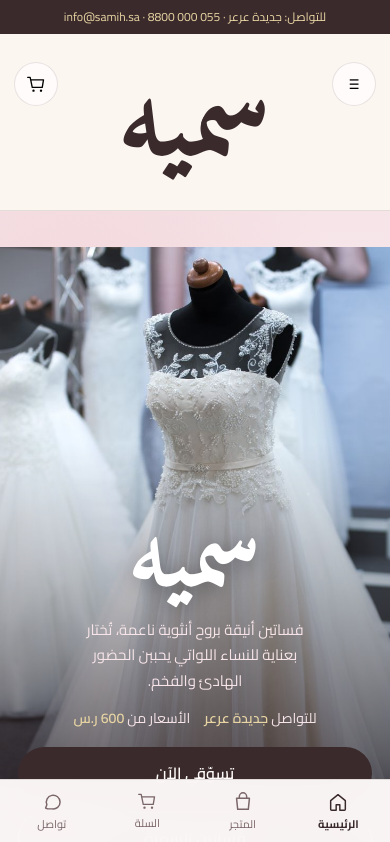
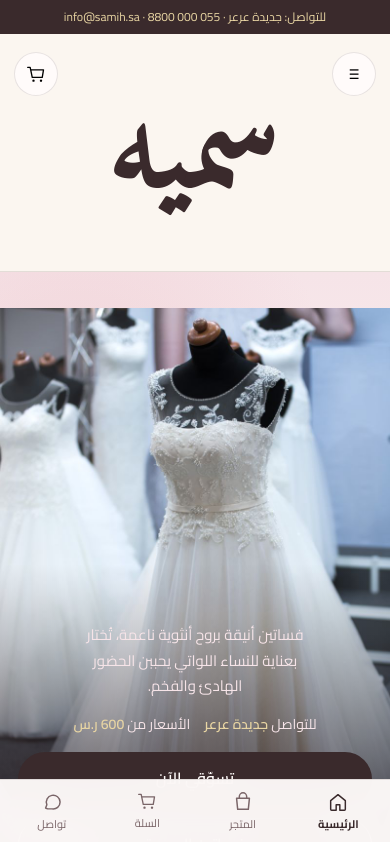
Before and after one commit to ahf88711/samiya, a React (Vite) app: page / in a window 390 px wide. Shown: the top 842 px of the page. Built offline with nearby package versions, Linux system fonts and the light colour scheme.

Commit message:
Make سميه fill the top of the mobile interface

```diff
--- a/src/components/Layout.tsx
+++ b/src/components/Layout.tsx
@@ -86,7 +86,7 @@ export function Layout() {
             الرئيسية
           </NavLink>
           <NavLink to="/shop">المتجر</NavLink>
-          <NavLink to="/about">عن سميه</NavLink>
+          <NavLink to="/about">عن المتجر</NavLink>
           <NavLink to="/contact">تواصل معنا</NavLink>
           <p className="eyebrow" style={{ marginTop: 18 }}>
             التصنيفات
--- a/src/styles.css
+++ b/src/styles.css
@@ -106,17 +106,18 @@ button {
   grid-template-columns: auto 1fr auto;
   align-items: center;
   gap: 12px 16px;
-  min-height: 110px;
-  padding: 10px 0;
+  min-height: 132px;
+  padding: 14px 0;
 }
 
 .logo {
   font-family: var(--display);
-  font-size: 68px;
+  font-size: 86px;
   font-weight: 700;
-  line-height: 0.85;
+  line-height: 0.82;
   color: var(--ink);
-  justify-self: start;
+  justify-self: center;
+  grid-column: 2;
 }
 
 .nav {
@@ -1014,15 +1015,15 @@ section {
 
   .header-row {
     grid-template-columns: 48px 1fr 48px;
-    min-height: 176px;
-    padding: 28px 0 22px;
+    min-height: 28svh;
+    padding: 18px 0 14px;
   }
 
   .logo {
     grid-column: 2;
     justify-self: center;
     text-align: center;
-    font-size: clamp(96px, 30vw, 136px);
+    font-size: clamp(108px, 34vw, 168px);
     font-weight: 700;
     letter-spacing: 0;
   }
@@ -1053,7 +1054,7 @@ section {
 
   .hero {
     display: grid;
-    min-height: calc(100svh - 132px - env(safe-area-inset-bottom));
+    min-height: calc(72svh - env(safe-area-inset-bottom));
     grid-template-columns: 1fr;
   }
 
@@ -1064,14 +1065,14 @@ section {
   }
 
   .hero-visual {
-    min-height: calc(100svh - 132px - env(safe-area-inset-bottom));
+    min-height: calc(72svh - env(safe-area-inset-bottom));
     max-height: none;
   }
 
   .hero-copy {
     align-self: end;
     z-index: 1;
-    padding: 72px 18px 22px;
+    padding: 48px 18px 22px;
     text-align: center;
     align-items: center;
     background: linear-gradient(180deg, transparent, rgba(38, 24, 26, 0.82));
@@ -1079,10 +1080,7 @@ section {
   }
 
   .hero h1 {
-    font-size: clamp(92px, 26vw, 128px);
-    font-weight: 700;
-    color: #fff;
-    text-shadow: 0 4px 22px rgba(0, 0, 0, 0.35);
+    display: none;
   }
 
   .hero-copy .eyebrow,
@@ -1375,7 +1373,7 @@ section {
     inset: 0;
     z-index: 45;
     background: var(--cream);
-    padding: calc(168px + env(safe-area-inset-top)) 20px 120px;
+    padding: calc(30svh + env(safe-area-inset-top)) 20px 120px;
     overflow: auto;
     gap: 4px;
   }
```
